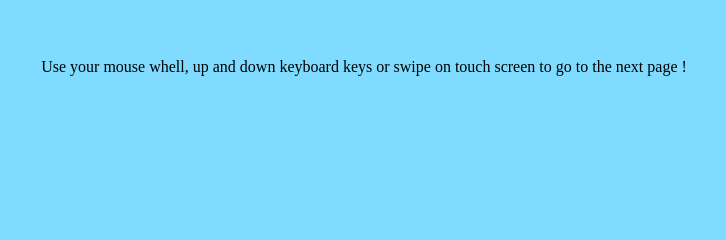
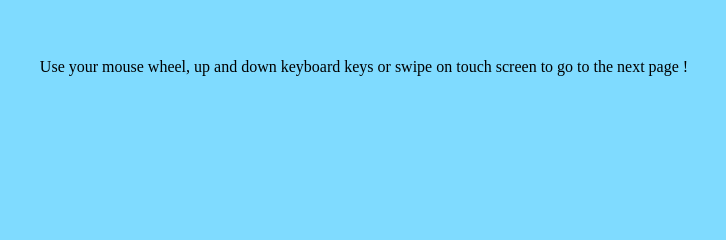
Before and after one commit to 4nnm8/another-scrollpage, a plain HTML site: page index.html in a window 1280 px wide. Shown: the part 333-573 px from the top of the page, 276-1002 px from the left. Drawn offline with Linux system fonts and the light colour scheme.

Commit message:
Add files via upload

```diff
--- a/index.html
+++ b/index.html
@@ -11,7 +11,7 @@
     <section id="page1">
       <div>
         <!-- Content of page goes here -->
-		<p>Use your mouse whell, up and down keyboard keys or swipe on touch screen to go to the next page !</p>
+		<p>Use your mouse wheel, up and down keyboard keys or swipe on touch screen to go to the next page !</p>
 		<!-- Content of page goes here -->
 	  </div>
     </section>
```
